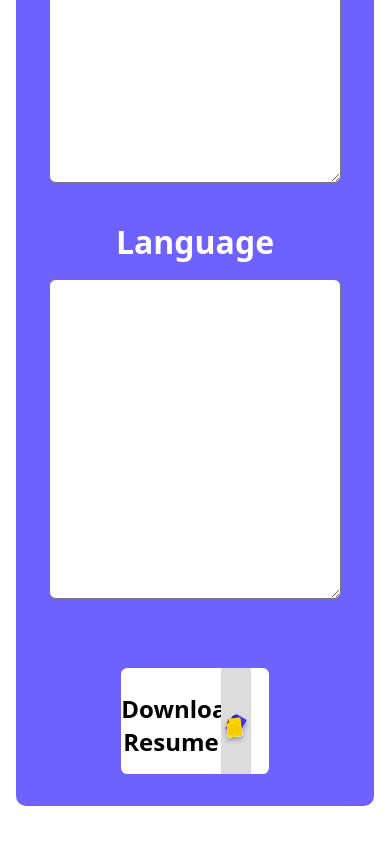
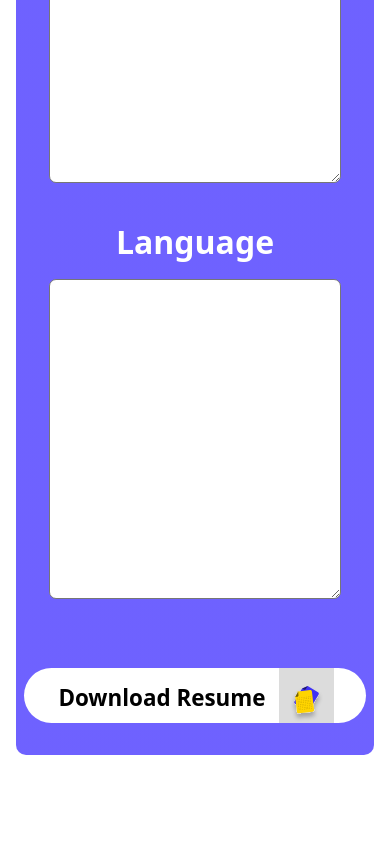
Before and after one commit to soumen974/WorkFolio, a React (Create React App) app: page / in a window 390 px wide. Shown: the part 4817-5661 px from the top of the page. After the commit the page ends 5620 px from the top, so only its background shows below. Built offline with nearby package versions, Linux system fonts and the light colour scheme.

Commit message:
download button resonsive

```diff
--- a/src/Components/FormResume.css
+++ b/src/Components/FormResume.css
@@ -365,5 +365,34 @@ background: linear-gradient(9deg, rgba(26, 6, 255, 0.63) 50.96%, rgba(26, 6, 255
     }
 
 
+    .download-resume-dv{
+        padding:  4rem 2vw 0 2vw;
+        max-width: 88vw;
+    }
+
+    .Download_button{
+        display: flex;
+        flex-wrap: nowrap;
+        padding: 0rem 3rem 0rem 0 ;
+        border-radius: 5rem;
+        height: 3.4rem;
+        /* gap: 2rem; */
+
+
+    }
+    .Download_button h2{
+        padding: 0.89rem 0.21rem 1rem 1.5rem ;
+     font-size: 1.4rem;
+     /* background-color: greenyellow; */
+
+
+    }
+    .Download_button img{
+     padding: 1rem 0rem 0 0rem ;
+     background-color: gainsboro;
+     /* margin-left: 2rem; */
+     margin-right: -1rem;
+    }
+
 
 }
```
